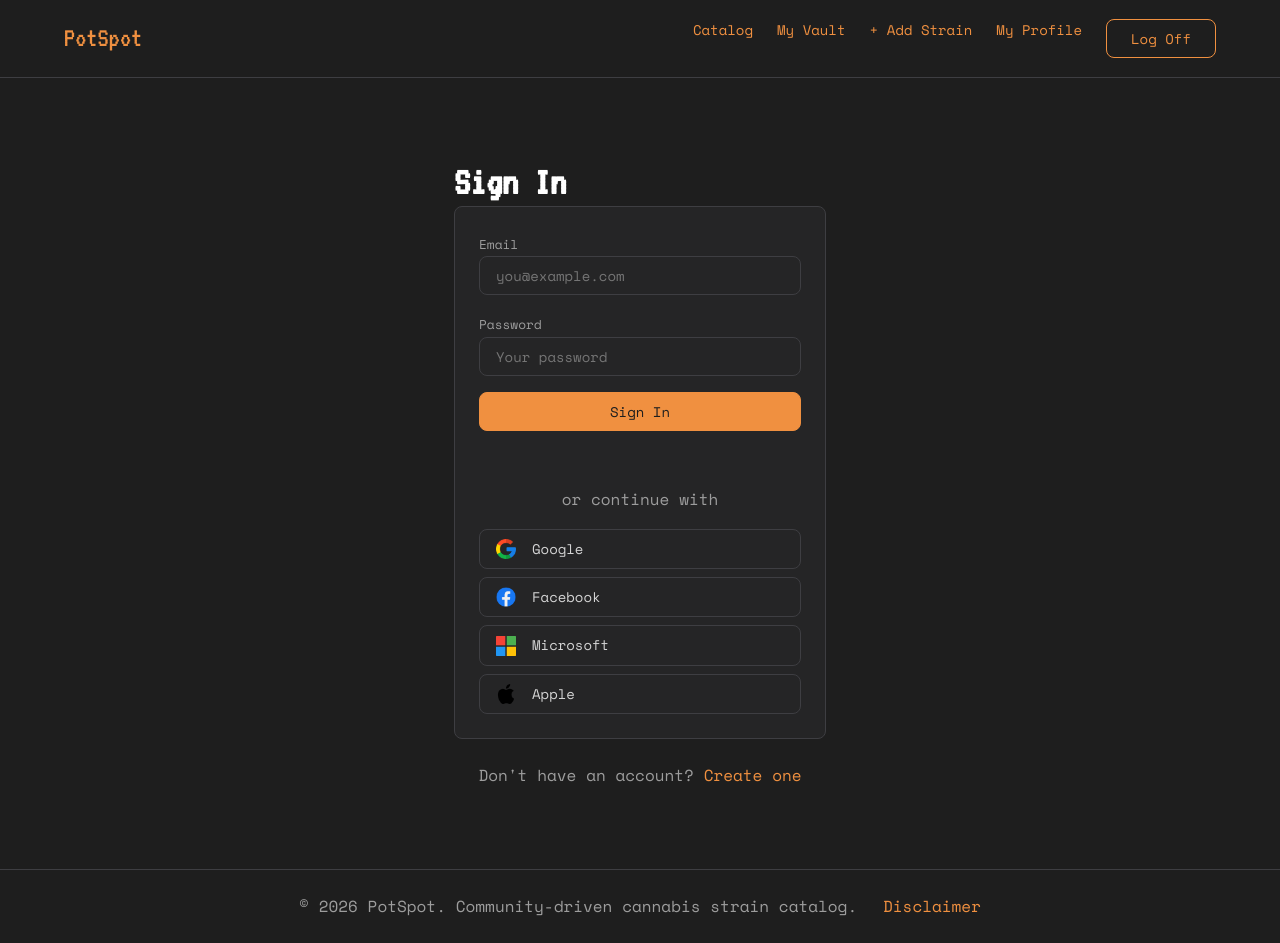
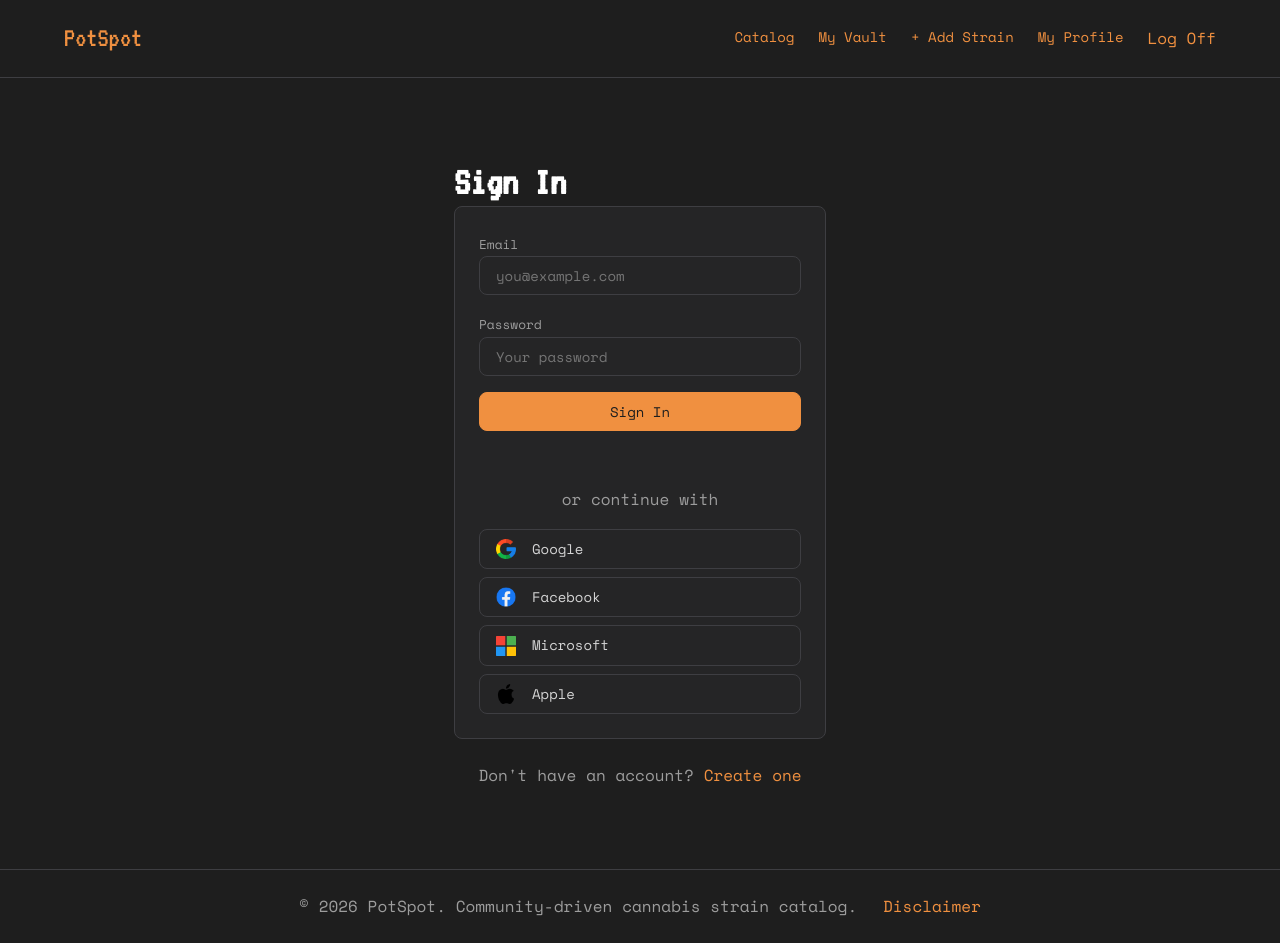
Before and after one commit to cpntodd/PotSpot, a SvelteKit app in the folder web/: page /login in a window 1280 px wide. Built offline with nearby package versions, Linux system fonts and the light colour scheme; sample sign-in values are in the browser's storage.

Commit message:
Fix P1: add .link-btn CSS class for Log Off button styling

```diff
--- a/web/src/app.css
+++ b/web/src/app.css
@@ -97,6 +97,18 @@ button:disabled, .btn:disabled, .btn-primary:disabled {
   background-color: var(--accent-light);
 }
 
+.link-btn {
+  background: none;
+  border: none;
+  color: var(--accent);
+  cursor: pointer;
+  font-family: var(--font-body);
+  font-size: inherit;
+  padding: 0;
+  text-decoration: none;
+}
+.link-btn:hover { text-decoration: underline; }
+
 input, textarea, select {
   font-family: var(--font-body);
   font-size: 0.875rem;
```
